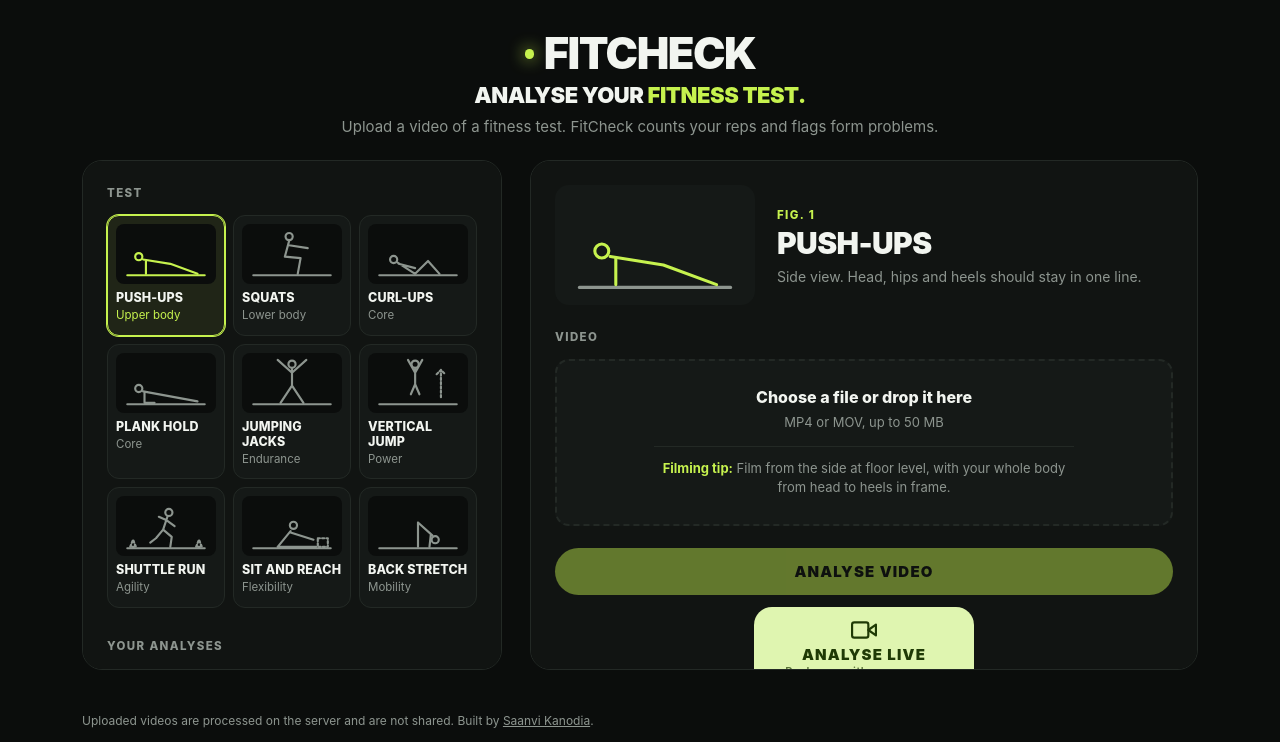
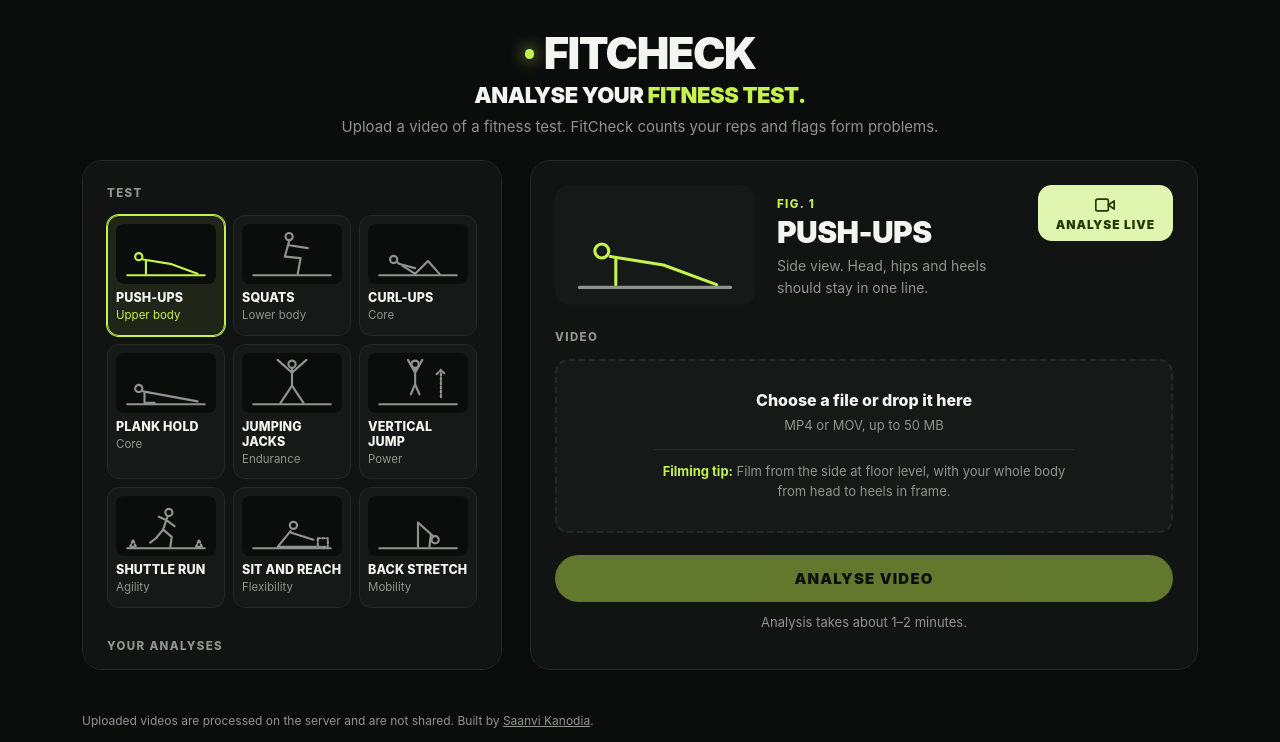
Before and after one commit to saanvi-kanodia/FitCheck, a Flask app: page / in a window 1280 px wide. Shown: the part 58-800 px from the top of the page. Run offline with Flask 3, Linux system fonts and the light colour scheme.

Commit message:
Move live button to top right, in line with the test heading
Co-Authored-By: Claude Opus 5.5 <noreply@anthropic.com>

```diff
--- a/webapp/templates/index.html
+++ b/webapp/templates/index.html
@@ -90,7 +90,7 @@
          transition: transform .12s, box-shadow .2s; }
   .btn:hover:not(:disabled) { transform: translateY(-1px); box-shadow: 0 8px 28px rgba(198, 242, 78, .3); }
   .btn:disabled { opacity: .45; cursor: default; }
-  .btn-live { width: auto; min-width: 220px; margin: 12px auto 0; display: flex; flex-direction: column; align-items: center; justify-content: center; gap: 4px;
+  .btn-live { width: auto; min-width: 0; margin: 12px auto 0; display: flex; flex-direction: column; align-items: center; justify-content: center; gap: 4px;
     padding: 10px 28px; border-radius: 18px; background: #dff5b0; color: #1f3a05; border: 0; }
   .btn-live svg { width: 26px; height: 26px; }
   .btn-live small { font-size: 11px; font-weight: 600; letter-spacing: .04em; text-transform: none; opacity: .7; }
@@ -103,7 +103,10 @@
 
   /* Right column */
   .stage { min-width: 0; }
-  figure { margin: 0 0 24px; display: grid; grid-template-columns: 200px minmax(0, 1fr); gap: 22px; align-items: center; }
+  figure { margin: 0 0 24px; display: grid; grid-template-columns: 200px minmax(0, 1fr) auto; gap: 22px; align-items: center; }
+  figure .btn-live { align-self: start; margin: 0; padding: 10px 18px; font-size: 12px; border-radius: 14px; white-space: nowrap; }
+  figure .btn-live svg { width: 20px; height: 20px; }
+  figure .btn-live small { display: none; }
   .plate { background: var(--plate); border-radius: var(--r); aspect-ratio: 5/3; display: grid; place-items: center; }
   .plate svg { width: 84%; height: auto; stroke: var(--accent-text); }
   .plate .ground, .plate .acc { stroke: var(--muted); }
@@ -251,6 +254,7 @@
     .tests b { font-size: 11px; }
     .tests small { display: none; }
     figure { grid-template-columns: 120px 1fr; gap: 14px; }
+    figure .btn-live { grid-column: 1 / -1; justify-self: stretch; }
     figcaption h3, .stage-head h2 { font-size: 22px; }
     .media { aspect-ratio: 4/3; }
     .r-card b { font-size: clamp(24px, 7vw, 36px); }
@@ -329,6 +333,9 @@
           <h3 id="emptyTitle"></h3>
           <p id="emptyHint"></p>
         </figcaption>
+        <button class="btn btn-live" id="liveBtn" type="button">
+          <svg viewBox="0 0 24 24" fill="none" stroke="currentColor" stroke-width="2" stroke-linecap="round" stroke-linejoin="round" aria-hidden="true"><path d="M23 7l-7 5 7 5V7z"/><rect x="1" y="5" width="15" height="14" rx="2"/></svg>
+          <span>Analyse live</span><small id="liveBtnText"></small></button>
       </figure>
       <div class="upload">
       <div class="group">
@@ -347,9 +354,6 @@
       </div>
 
       <button class="btn" id="go" type="submit" disabled>Analyse video</button>
-      <button class="btn btn-live" id="liveBtn" type="button">
-        <svg viewBox="0 0 24 24" fill="none" stroke="currentColor" stroke-width="2" stroke-linecap="round" stroke-linejoin="round" aria-hidden="true"><path d="M23 7l-7 5 7 5V7z"/><rect x="1" y="5" width="15" height="14" rx="2"/></svg>
-        <span>Analyse live</span><small id="liveBtnText"></small></button>
       <p class="live-note hidden" id="liveNote"></p>
       <p class="note">Analysis takes about 1&ndash;2 minutes. <button type="button" class="link" id="sampleBtn">No video? Try a sample clip</button></p>
       <div class="error" id="err"></div>
```
